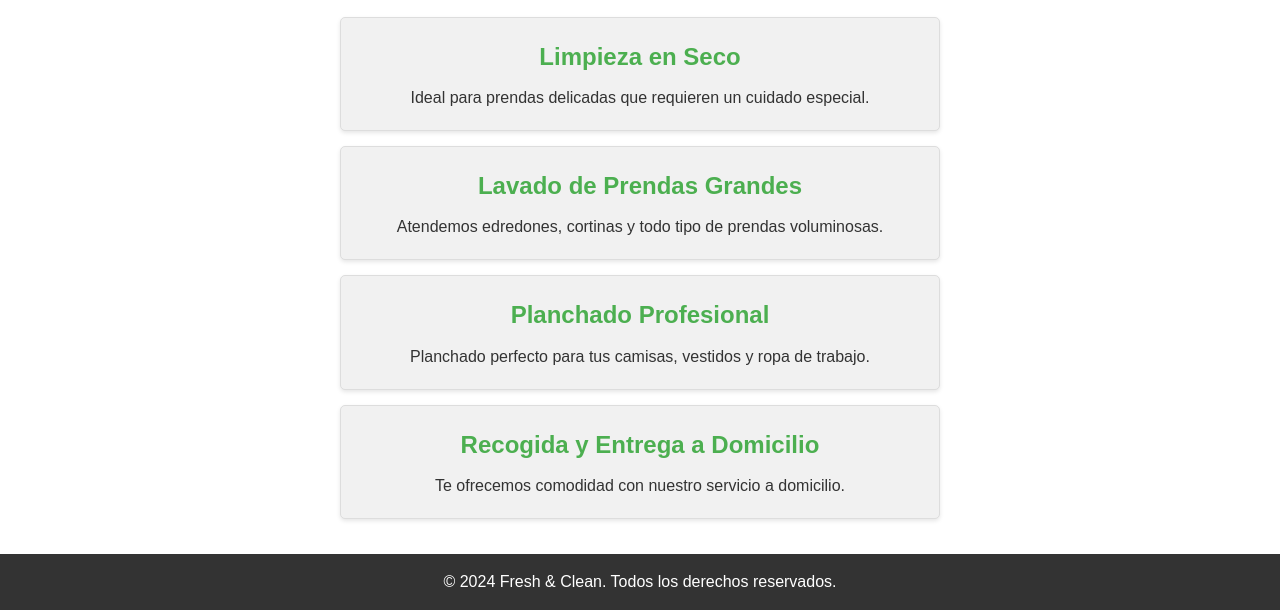
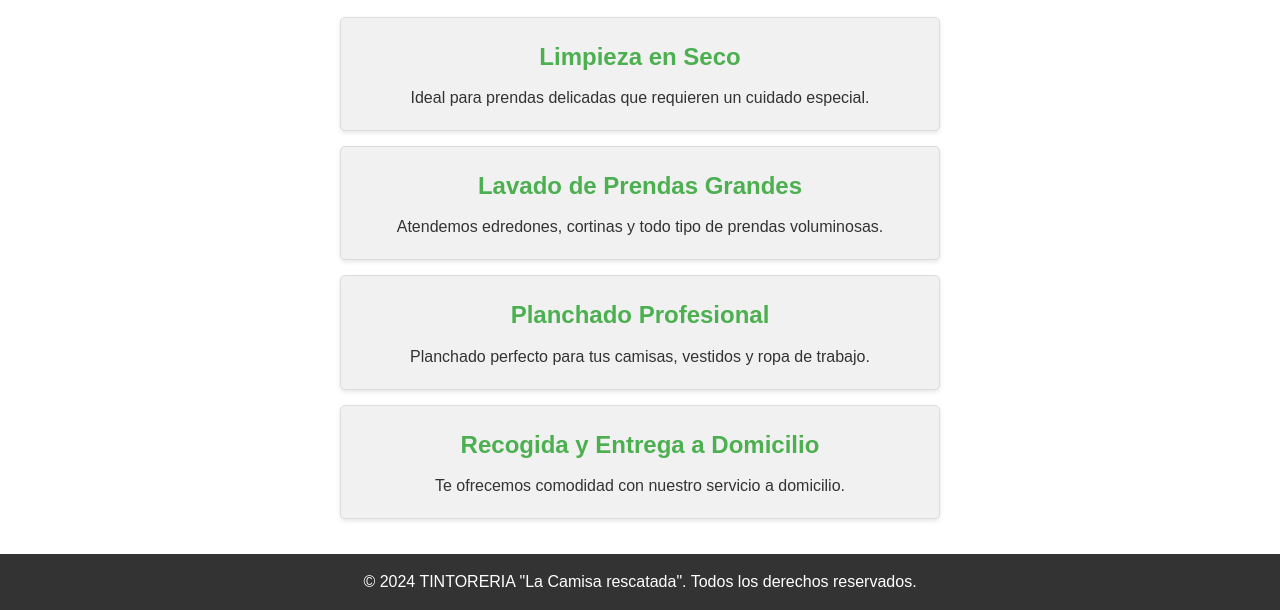
Before and after one commit to Luisriros/FreshAndClean, a plain HTML site: page servicios.html in a window 1280 px wide. Shown: the part 255-865 px from the top of the page. Drawn offline with Linux system fonts and the light colour scheme.

Commit message:
Update servicios.html

```diff
--- a/servicios.html
+++ b/servicios.html
@@ -3,7 +3,7 @@
 <head>
   <meta charset="UTF-8">
   <meta name="viewport" content="width=device-width, initial-scale=1.0">
-  <title>Servicios - Fresh & Clean</title>
+  <title>Servicios - TINTORERIA "La Camisa rescatada"</title>
   <link rel="stylesheet" href="servicios.css">
 </head>
 <body>
@@ -46,7 +46,7 @@
   </section>
 
   <footer class="footer">
-    <p>&copy; 2024 Fresh & Clean. Todos los derechos reservados.</p>
+    <p>&copy; 2024 TINTORERIA "La Camisa rescatada". Todos los derechos reservados.</p>
   </footer>
 </body>
 </html>
```
